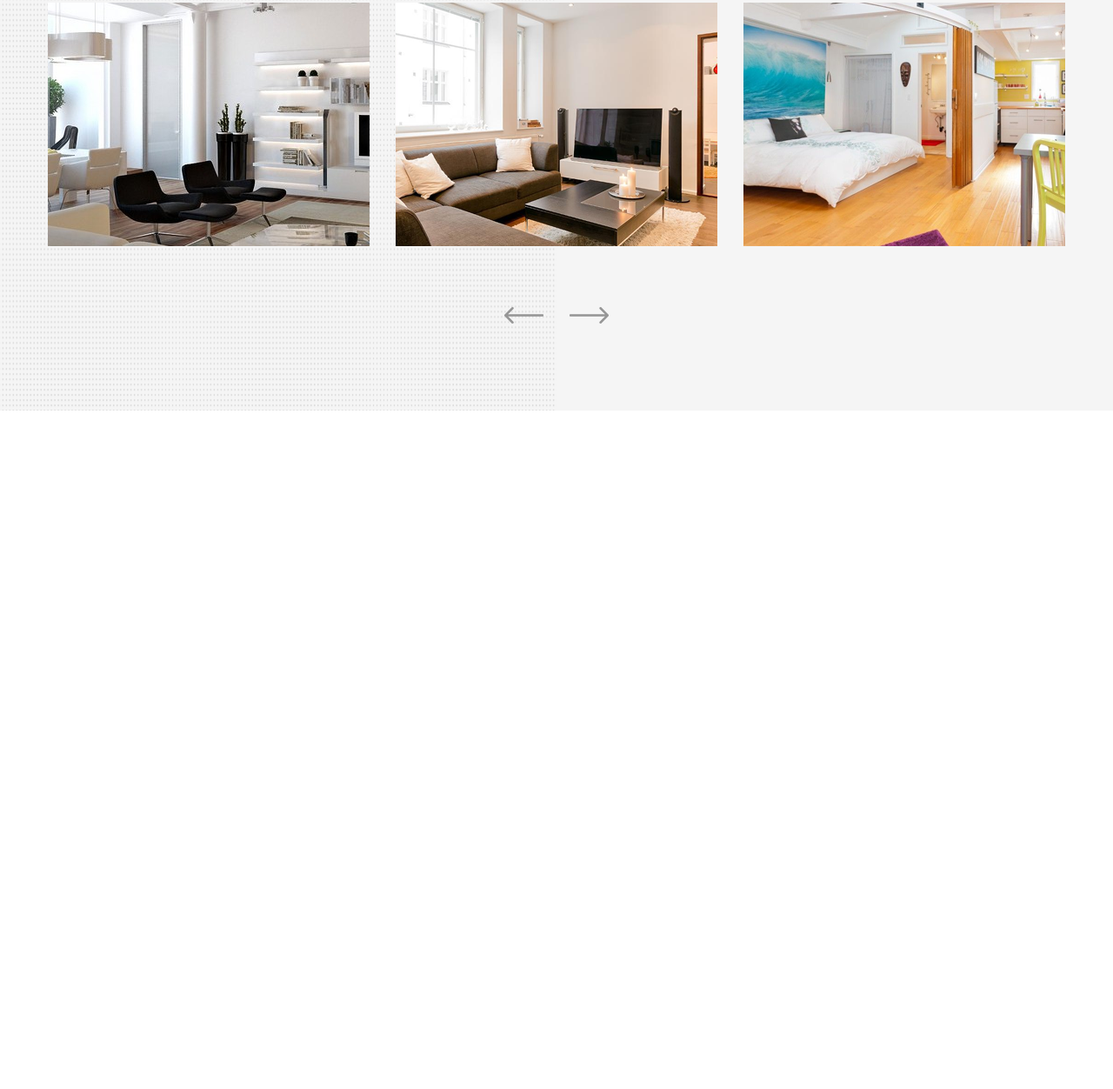
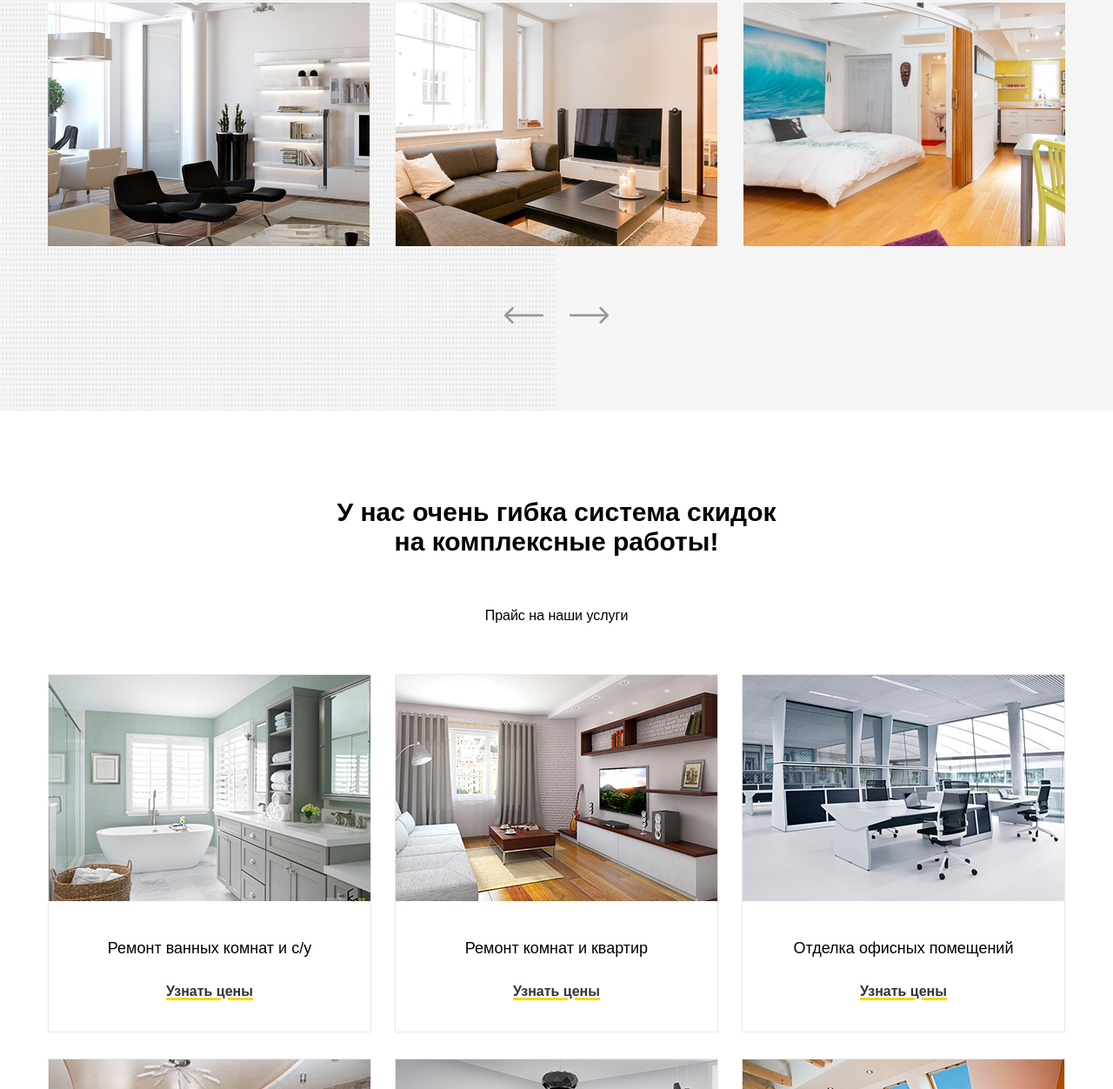
Before and after one commit to NikitaDrago/repeir, a plain HTML site: page index.html in a window 1280 px wide. Shown: the part 1548-2800 px from the top of the page at 87% size. Before the commit the page ends 2020 px from the top, so only its background shows below. Drawn offline with Linux system fonts and the light colour scheme.

Commit message:
price - 50%

```diff
--- a/index.html
+++ b/index.html
@@ -79,12 +79,13 @@
         <div class="container">
             <div class="about__wrapper">
                 <div class="about__text">
-                    <strong class="about__title">Работая с 2007 года,<br> мы сделали более 500 ремонтов в квартирах и домах</strong>
+                    <strong class="about__title">Работая с 2007 года,<br> мы сделали более 500 ремонтов в квартирах и
+                        домах</strong>
                 </div>
                 <div class="about__photos">
                     <img class="img about__img-1" src="img/picture-1.jpg" alt="">
                     <img class="img about__img-2" src="img/picture-2.jpg" alt="">
-                    <img class="img about__img-3"src="img/picture-3.jpg" alt="">
+                    <img class="img about__img-3" src="img/picture-3.jpg" alt="">
                 </div>
                 <div class="about__arrow">
                     <img class="arrow" src="img/left-arrow.png" alt="">
@@ -93,6 +94,53 @@
             </div>
         </div>
     </section>
+    <section class="price">
+        <div class="container">
+            <div class="price__wrapper">
+                <div class="price__text">
+                    <strong class="price__title">У нас очень гибка система скидок на комплексные работы!</strong>
+                    <span class="price__subtitle">Прайс на наши услуги</span>
+                </div>
+                <div class="price__photo">
+                    <div class="price__photo-block">
+                        <img src="img/price-photo-1.jpg" alt="" class="price__img">
+                        <p class="price__info">Ремонт ванных комнат и с/у</p>
+                        <a href="#" class="a price__button">Узнать цены</a>
+                    </div>
+                    <div class="price__photo-block">
+                        <img src="img/price-photo-2.jpg" alt="" class="price__img">
+                        <p class="price__info">Ремонт комнат и квартир</p>
+                        <a href="#" class="a price__button">Узнать цены</a>
+                    </div>
+                    <div class="price__photo-block">
+                        <img src="img/price-photo-3.jpg" alt="" class="price__img">
+                        <p class="price__info">Отделка офисных помещений</p>
+                        <a href="#" class="a price__button">Узнать цены</a>
+                    </div>
+                    <div class="price__photo-block">
+                        <img src="img/price-photo-4.jpg" alt="" class="price__img">
+                        <p class="price__info">Отделка офисных помещений</p>
+                        <a href="#" class="a price__button">Узнать цены</a>
+                    </div>
+                    <div class="price__photo-block">
+                        <img src="img/price-photo-5.jpg" alt="" class="price__img">
+                        <p class="price__info">Ремонт кухонь</p>
+                        <a href="#" class="a price__button">Узнать цены</a>
+                    </div>
+                    <div class="price__photo-block">
+                        <img src="img/price-photo-6.jpg" alt="" class="price__img">
+                        <p class="price__info">Ремонт дач и коттеджей</p>
+                        <a href="#" class="a price__button">Узнать цены</a>
+                    </div>
+                </div>
+                <div class="price__text">
+                    <strong class="price__title">Наши специалисты готовы выехать на замер в любое удобное для Вас время</strong>
+                    <span class="price__subtitle">5 шагов до ремонта </span>
+                </div>
+                <div class="steps"></div>
+            </div>
+        </div>
+    </section>
 </body>
 
 </html>
--- /dev/null
+++ b/sass/blocks/_price.sass
@@ -0,0 +1,33 @@
+.price
+    min-width: 320px
+    &__wrapper
+        text-align: center
+        padding: 100px 0
+    &__text
+        display: flex
+        align-items: center
+        flex-direction: column
+    &__title
+        width: 515px
+        font-size: 30px
+        font-weight: 700
+    &__subtitle
+        margin: 58px 0
+    &__photo
+        display: flex
+        justify-content: space-between
+        flex-wrap: wrap
+        &-block
+            width: 370px
+            height: 410px
+            border: 1px solid #e8e8e8
+            margin-bottom: 30px
+    &__info
+        font-size: 18px
+        font-weight: 500
+        margin-top: 39px
+        margin-bottom: 31px
+    &__button
+        font-size: 16px
+        font-weight: 700
+        text-decoration: 3px solid underline $main-color
--- a/sass/style.sass
+++ b/sass/style.sass
@@ -4,3 +4,4 @@
 @import 'blocks/warranty'
 @import 'blocks/form'
 @import 'blocks/about'
+@import 'blocks/price'
```
Also changed, not shown: css/style.css, img/price-photo-1.jpg (added), img/price-photo-2.jpg (added), img/price-photo-3.jpg (added), img/price-photo-4.jpg (added), img/price-photo-5.jpg (added), img/price-photo-6.jpg (added), 1 other file.
